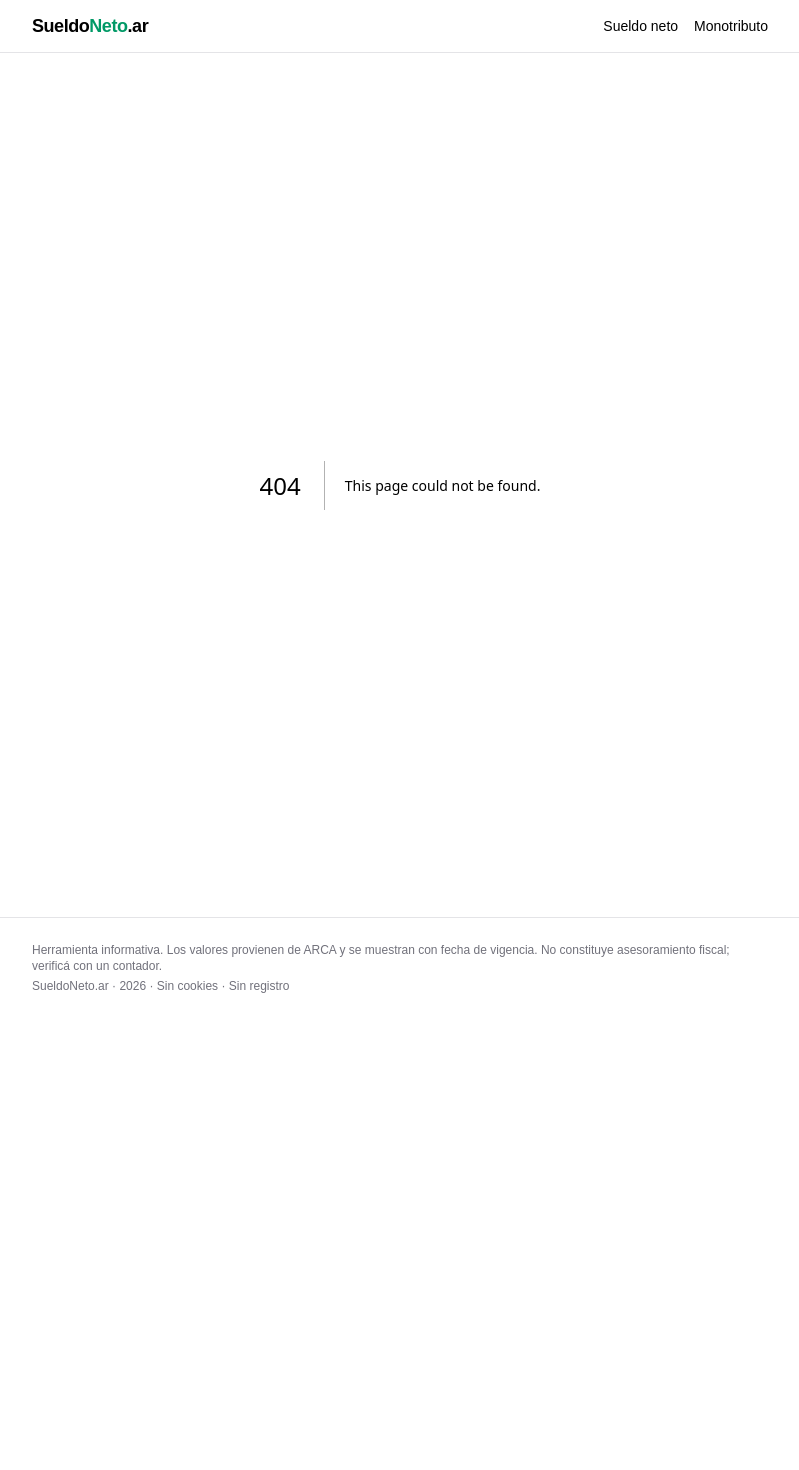
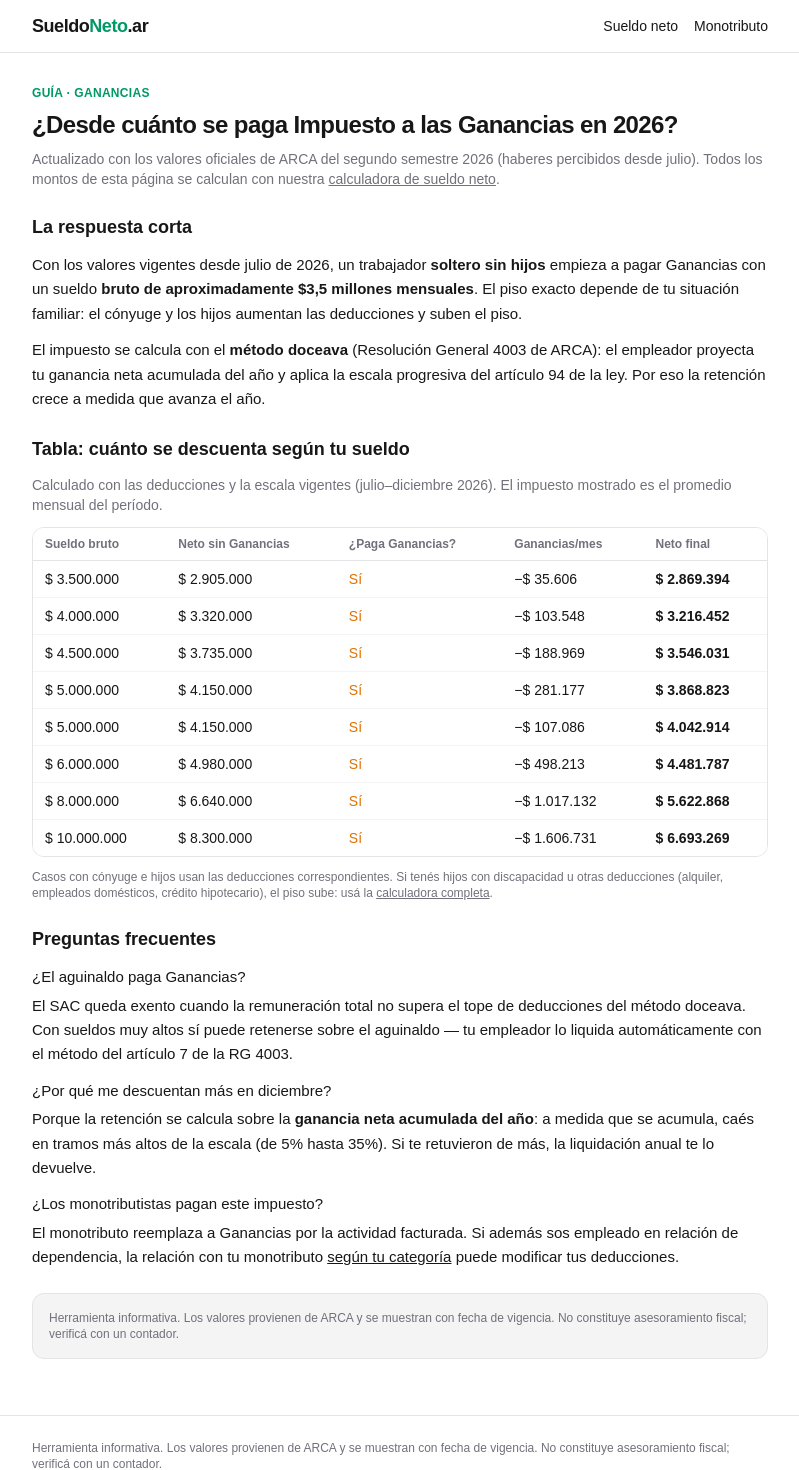
Before and after one commit to tiag-ops/suelloneto-ar, a Next.js app: page /guia/ganancias-desde-cuanto in a window 1280 px wide. Before the commit this address had no page. Shown: the top 1470 px of the page, without its empty margins (240-1039 px from the left). Before the commit the page ends 1018 px from the top, so only its background shows below. Built offline with nearby package versions, Linux system fonts and the light colour scheme.

Commit message:
feat: primer artículo SEO (Ganancias desde cuánto 2026) con datos generados por motor en build-time

```diff
--- /dev/null
+++ b/src/app/guia/ganancias-desde-cuanto/page.tsx
@@ -0,0 +1,155 @@
+import type { Metadata } from "next";
+import Link from "next/link";
+import { datosArticuloGanancias, formatARS } from "@/lib/articulos/ganancias-datos";
+
+export const metadata: Metadata = {
+  title: "¿Desde cuánto se paga Impuesto a las Ganancias en 2026? (tabla por sueldo)",
+  description:
+    "Tabla completa: desde qué sueldo bruto se paga Ganancias en 2026 según tu situación familiar, con montos calculados con los valores oficiales de ARCA del segundo semestre.",
+  keywords: ["desde cuanto se paga ganancias 2026", "impuesto a las ganancias sueldo", "piso ganancias 2026", "cuanto se descuenta de ganancias"],
+  alternates: { canonical: "/guia/ganancias-desde-cuanto/" },
+};
+
+export default function ArticuloGanancias() {
+  const casos = datosArticuloGanancias();
+
+  return (
+    <article className="space-y-6 text-[15px] leading-relaxed">
+      <header className="space-y-2">
+        <p className="text-xs uppercase tracking-wide text-emerald-600 dark:text-emerald-400 font-semibold">
+          Guía · Ganancias
+        </p>
+        <h1 className="text-2xl font-bold tracking-tight">
+          ¿Desde cuánto se paga Impuesto a las Ganancias en 2026?
+        </h1>
+        <p className="text-sm text-zinc-500 dark:text-zinc-400">
+          Actualizado con los valores oficiales de ARCA del segundo semestre 2026 (haberes
+          percibidos desde julio). Todos los montos de esta página se calculan con nuestra{" "}
+          <Link href="/" className="underline hover:text-emerald-600">
+            calculadora de sueldo neto
+          </Link>
+          .
+        </p>
+      </header>
+
+      <section className="space-y-3">
+        <h2 className="text-lg font-semibold">La respuesta corta</h2>
+        <p>
+          Con los valores vigentes desde julio de 2026, un trabajador{" "}
+          <strong>soltero sin hijos</strong> empieza a pagar Ganancias con un sueldo{" "}
+          <strong>bruto de aproximadamente $3,5 millones mensuales</strong>. El piso exacto
+          depende de tu situación familiar: el cónyuge y los hijos aumentan las deducciones y
+          suben el piso.
+        </p>
+        <p>
+          El impuesto se calcula con el <strong>método doceava</strong> (Resolución General
+          4003 de ARCA): el empleador proyecta tu ganancia neta acumulada del año y aplica la
+          escala progresiva del artículo 94 de la ley. Por eso la retención crece a medida que
+          avanza el año.
+        </p>
+      </section>
+
+      <section className="space-y-3">
+        <h2 className="text-lg font-semibold">Tabla: cuánto se descuenta según tu sueldo</h2>
+        <p className="text-sm text-zinc-500 dark:text-zinc-400">
+          Calculado con las deducciones y la escala vigentes (julio–diciembre 2026). El impuesto
+          mostrado es el promedio mensual del período.
+        </p>
+        <div className="overflow-x-auto rounded-xl border border-zinc-200 dark:border-zinc-800">
+          <table className="w-full text-sm bg-white dark:bg-zinc-900">
+            <thead>
+              <tr className="text-left text-xs text-zinc-500 dark:text-zinc-400 border-b border-zinc-200 dark:border-zinc-800">
+                <th className="px-3 py-2">Sueldo bruto</th>
+                <th className="px-3 py-2">Neto sin Ganancias</th>
+                <th className="px-3 py-2">¿Paga Ganancias?</th>
+                <th className="px-3 py-2">Ganancias/mes</th>
+                <th className="px-3 py-2">Neto final</th>
+              </tr>
+            </thead>
+            <tbody className="divide-y divide-zinc-100 dark:divide-zinc-800">
+              {casos.map((c, i) => (
+                <tr key={i}>
+                  <td className="px-3 py-2 font-medium">{formatARS(c.bruto)}</td>
+                  <td className="px-3 py-2">{formatARS(c.netoPreGanancias)}</td>
+                  <td className="px-3 py-2">
+                    {c.alcanza ? (
+                      <span className="text-amber-600 dark:text-amber-400">Sí</span>
+                    ) : (
+                      <span className="text-emerald-600 dark:text-emerald-400">No</span>
+                    )}
+                  </td>
+                  <td className="px-3 py-2">
+                    {c.alcanza ? `−${formatARS(c.impuesto)}` : "—"}
+                  </td>
+                  <td className="px-3 py-2 font-semibold">{formatARS(c.neto)}</td>
+                </tr>
+              ))}
+            </tbody>
+          </table>
+        </div>
+        <p className="text-xs text-zinc-500 dark:text-zinc-400">
+          Casos con cónyuge e hijos usan las deducciones correspondientes. Si tenés hijos con
+          discapacidad u otras deducciones (alquiler, empleados domésticos, crédito
+          hipotecario), el piso sube: usá la{" "}
+          <Link href="/" className="underline hover:text-emerald-600">
+            calculadora completa
+          </Link>
+          .
+        </p>
+      </section>
+
+      <section className="space-y-3">
+        <h2 className="text-lg font-semibold">Preguntas frecuentes</h2>
+
+        <div className="space-y-1">
+          <h3 className="font-medium">¿El aguinaldo paga Ganancias?</h3>
+          <p>
+            El SAC queda exento cuando la remuneración total no supera el tope de deducciones
+            del método doceava. Con sueldos muy altos sí puede retenerse sobre el aguinaldo —
+            tu empleador lo liquida automáticamente con el método del artículo 7 de la RG 4003.
+          </p>
+        </div>
+
+        <div className="space-y-1">
+          <h3 className="font-medium">¿Por qué me descuentan más en diciembre?</h3>
+          <p>
+            Porque la retención se calcula sobre la <strong>ganancia neta acumulada del año</strong>:
+            a medida que se acumula, caés en tramos más altos de la escala (de 5% hasta 35%).
+            Si te retuvieron de más, la liquidación anual te lo devuelve.
+          </p>
+        </div>
+
+        <div className="space-y-1">
+          <h3 className="font-medium">¿Los monotributistas pagan este impuesto?</h3>
+          <p>
+            El monotributo reemplaza a Ganancias por la actividad facturada. Si además sos
+            empleado en relación de dependencia, la relación con tu monotributo{" "}
+            <Link href="/monotributo/" className="underline hover:text-emerald-600">
+              según tu categoría
+            </Link>{" "}
+            puede modificar tus deducciones.
+          </p>
+        </div>
+      </section>
+
+      <footer className="rounded-xl bg-zinc-100 dark:bg-zinc-900 border border-zinc-200 dark:border-zinc-800 p-4 text-xs text-zinc-500 dark:text-zinc-400">
+        Herramienta informativa. Los valores provienen de ARCA y se muestran con fecha de
+        vigencia. No constituye asesoramiento fiscal; verificá con un contador.
+      </footer>
+
+      <script
+        type="application/ld+json"
+        dangerouslySetInnerHTML={{
+          __html: JSON.stringify({
+            "@context": "https://schema.org",
+            "@type": "Article",
+            headline: "¿Desde cuánto se paga Impuesto a las Ganancias en 2026?",
+            inLanguage: "es-AR",
+            author: { "@type": "Organization", name: "SueldoNeto.ar" },
+            about: ["Impuesto a las Ganancias", "Sueldo neto", "Argentina"],
+          }),
+        }}
+      />
+    </article>
+  );
+}
--- /dev/null
+++ b/src/lib/articulos/ganancias-datos.ts
@@ -0,0 +1,36 @@
+import { calcularSueldo } from "@/lib/ganancias";
+import { calcularAguinaldo } from "@/lib/laboral";
+import { formatARS } from "@/lib/format";
+
+/**
+ * Datos de ejemplo generados por los motores de cálculo en BUILD TIME.
+ * Nada hardcodeado: cuando ARCA actualice valores, este contenido se actualiza
+ * solo en el próximo deploy. NO editar a mano.
+ */
+export function datosArticuloGanancias() {
+  const casos = [
+    { bruto: 3_500_000, conyuge: false, hijos: 0 },
+    { bruto: 4_000_000, conyuge: false, hijos: 0 },
+    { bruto: 4_500_000, conyuge: false, hijos: 0 },
+    { bruto: 5_000_000, conyuge: false, hijos: 0 },
+    { bruto: 5_000_000, conyuge: true, hijos: 2 },
+    { bruto: 6_000_000, conyuge: false, hijos: 0 },
+    { bruto: 8_000_000, conyuge: false, hijos: 0 },
+    { bruto: 10_000_000, conyuge: false, hijos: 0 },
+  ];
+
+  return casos.map((c) => {
+    const r = calcularSueldo({ sueldoBruto: c.bruto, conyuge: c.conyuge, hijos: c.hijos, hijosDiscapacidad: 0 });
+    return {
+      bruto: c.bruto,
+      conyuge: c.conyuge,
+      hijos: c.hijos,
+      netoPreGanancias: r.netoPreGanancias,
+      alcanza: r.alcanzaGanancias,
+      impuesto: r.impuestoGananciasMensual,
+      neto: r.neto,
+    };
+  });
+}
+
+export { formatARS };
```
